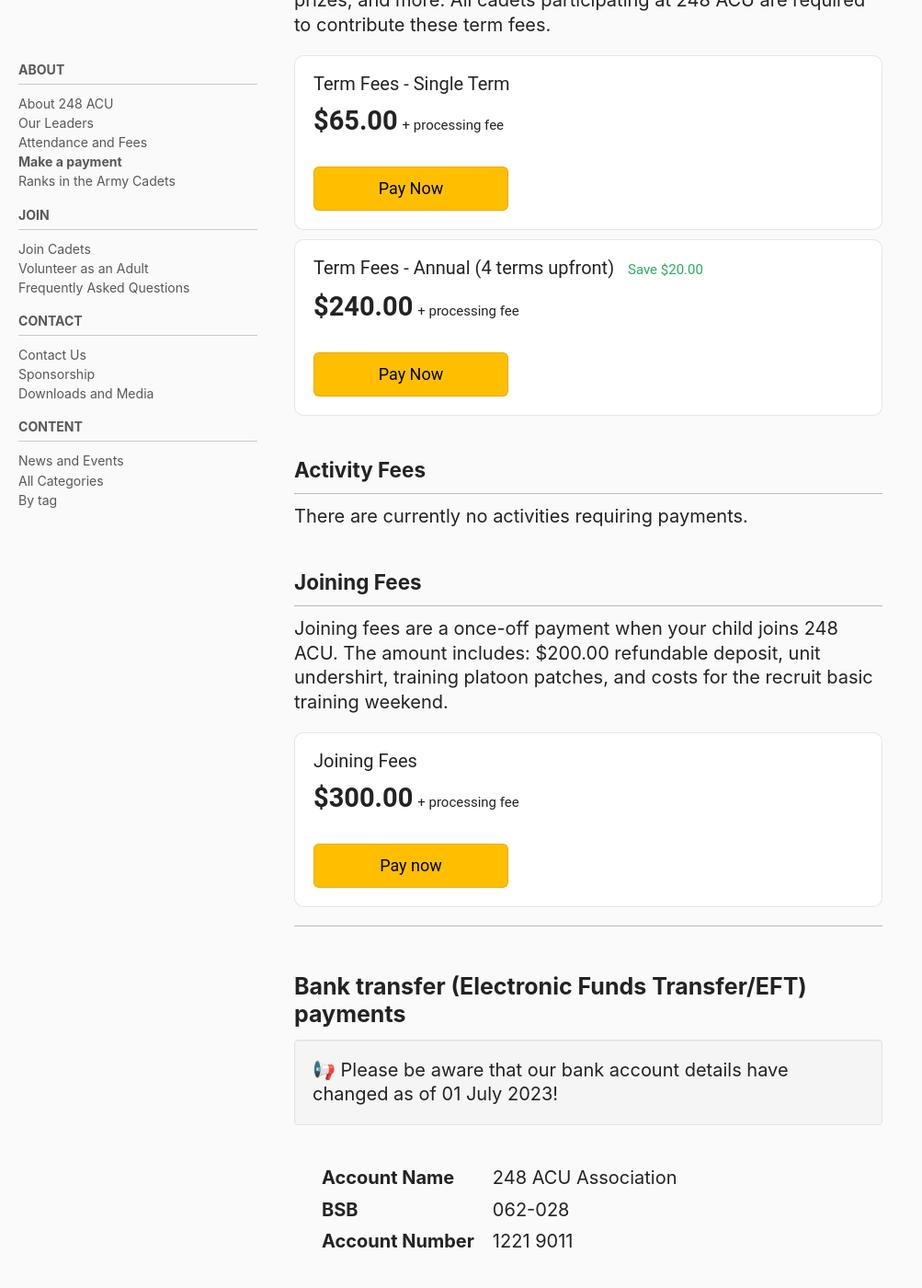
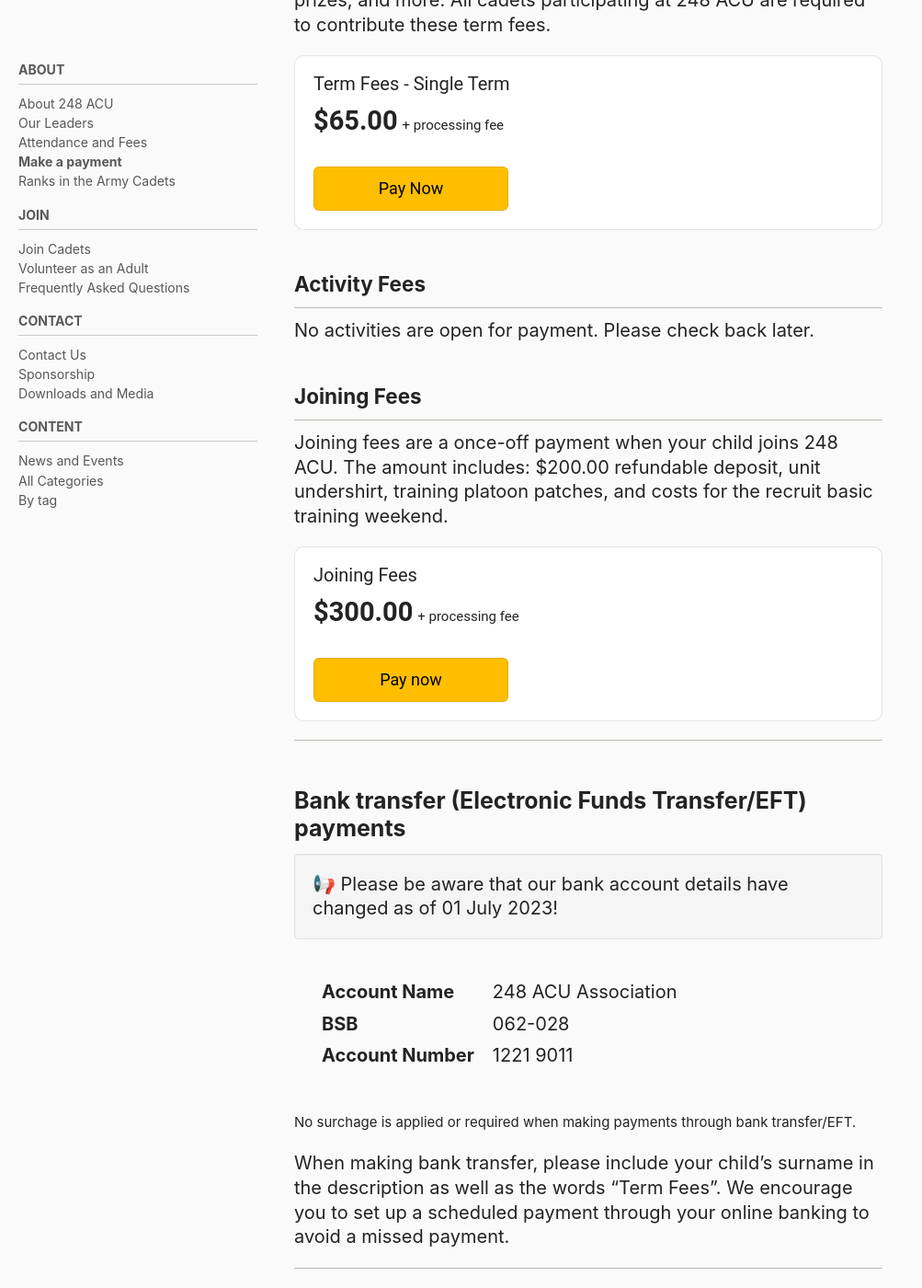
Before and after one commit to alansfyeung/248acu-website, a Jekyll site: the page built from _pages/payments.md, in a window 1280 px wide and 1400 px high, scrolled down 513 px. Shown: the whole window at 92% size, without its empty margins (0-1003 px from the left). Built offline with Jekyll 4.4.1, drawn with Linux system fonts in a browser that asks for light colours; cached includes are drawn as plain includes.

Commit message:
Update payments page

```diff
--- a/_pages/payments.md
+++ b/_pages/payments.md
@@ -27,19 +27,12 @@
         <a target="_blank" data-url="https://square.link/u/lNgAjpJP?src=embed" href="https://square.link/u/lNgAjpJP?src=embed" class="square-checkout-button fees__button">Pay Now</a>
       </div>
   </div>
-  <div class="fees__box">
-      <p class="fees__box__title">Term Fees - Annual (4 terms upfront)  &nbsp;&nbsp;<small style="color: #27ae60">Save $20.00</small></p>
-      <p class="fees__box__price"><span class="fees__box__price--amount">$240.00</span> <small>+ processing fee</small></p>
-      <div class="fees__button-group">
-        <a target="_blank" data-url="https://square.link/u/KrKdDTJX?src=embed" href="https://square.link/u/KrKdDTJX?src=embed" class="square-checkout-button fees__button">Pay Now</a>
-      </div>
-  </div>
 </div>
 
 
 ### Activity Fees
 
-There are currently no activities requiring payments.
+No activities are open for payment. Please check back later.
 
 
 ### Joining Fees
--- a/_sass/248acu/_payments.scss
+++ b/_sass/248acu/_payments.scss
@@ -13,20 +13,21 @@
     border-radius: 10px;
     font-family: Roboto, Arial, sans-serif;
     margin-bottom: 10px;
-}
 
-.fees__box__title {
+    &__title {
         font-size: 18px;
         line-height: 20px;
     }
 
-.fees__box__price {
+    &__price {
         font-size: 18px;
         line-height: 20px;
         height: 40px;
-    .fees__box__price--amount {
+
+        &--amount {
             font-size: 1.45em;
             font-weight: 600;
+        }
     }
 }
 
@@ -40,16 +41,22 @@
     min-width: 212px;
     background-color: #ffbf00;
     text-align: center;
-    box-shadow: 0 0 0 1px rgba(0,0,0,.1) inset;
+    box-shadow: 0 0 0 1px rgba(0, 0, 0, .1) inset;
     border-radius: 6px;
-    &.fees__button--alt {
+
+    &--green {
         background-color: #00ad74;
         color: white !important;
     }
+
+    &--blue {
+        background: #2980b9;
+        color: white !important;
     }
 
-.fees__button-group {
+    &-group {
         display: flex;
         align-items: center;
         gap: 10px;
     }
+}
```
Lines whose indentation alone changed are shown as unchanged.
